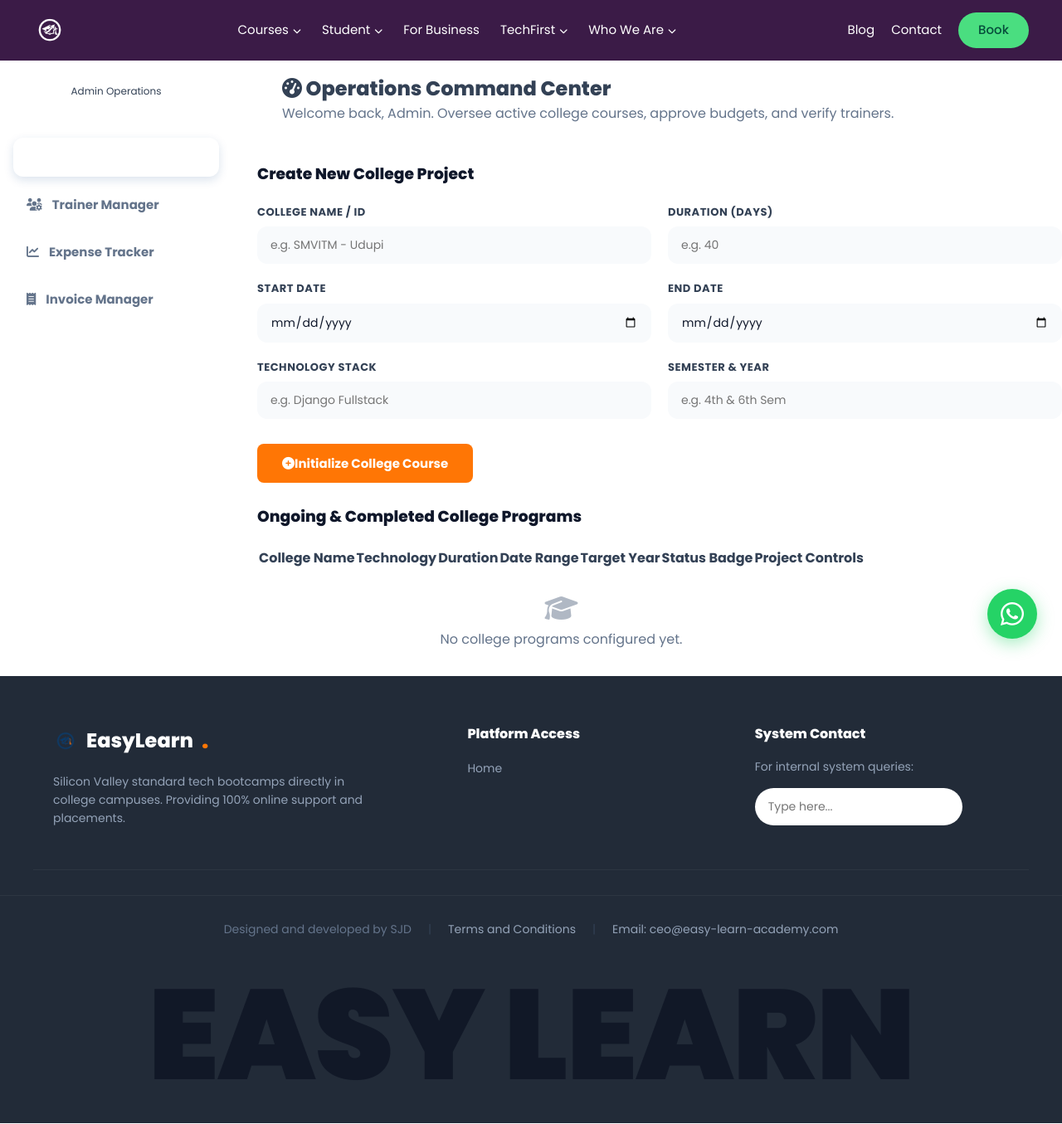
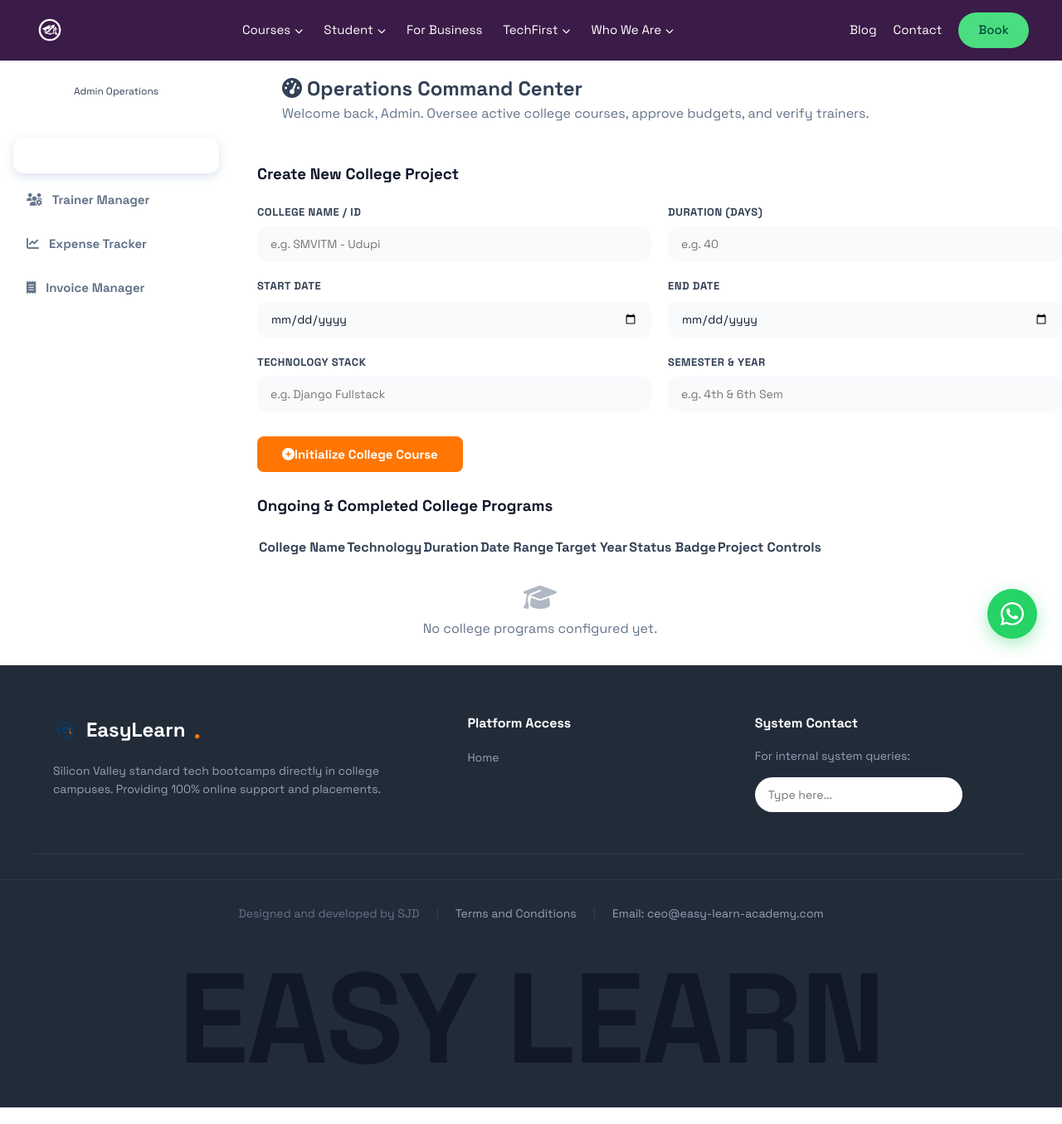
Before and after one commit to Stephen-jd/Easy-Learn-_-Website, a Django app: page /admin/dashboard/ in a window 1280 px wide. Shown: the whole page at 83% size. Run offline with Django 5.2, Linux system fonts and the light colour scheme; the visitor is signed in with stand-in values (Sample User, id 1); data comes from the database, SQL or seed files in the repository; data that the repository does not hold is empty.

Commit message:
Changed global font to Space Grotesk to perfectly match the Tech Educators screenshot style

```diff
--- a/core/templates/core/base.html
+++ b/core/templates/core/base.html
@@ -6,10 +6,10 @@
     <meta name="viewport" content="width=device-width, initial-scale=1.0">
     <title>{% block title %}Easy Learn Academy{% endblock %}</title>
 
-    <!-- Google Fonts: Poppins -->
+    <!-- Google Fonts: Space Grotesk -->
     <link rel="preconnect" href="https://fonts.googleapis.com">
     <link rel="preconnect" href="https://fonts.gstatic.com" crossorigin>
-    <link href="https://fonts.googleapis.com/css2?family=Poppins:wght@300;400;500;600;700;800;900&display=swap" rel="stylesheet">
+    <link href="https://fonts.googleapis.com/css2?family=Space+Grotesk:wght@300;400;500;600;700;800;900&display=swap" rel="stylesheet">
 
     <!-- FontAwesome -->
     <link rel="stylesheet" href="https://cdnjs.cloudflare.com/ajax/libs/font-awesome/6.4.0/css/all.min.css">
@@ -37,7 +37,7 @@
             --radius-md: 12px;
             --radius-sm: 8px;
 
-            --font-main: 'Poppins', sans-serif;
+            --font-main: 'Space Grotesk', sans-serif;
         }
 
         * {
```
